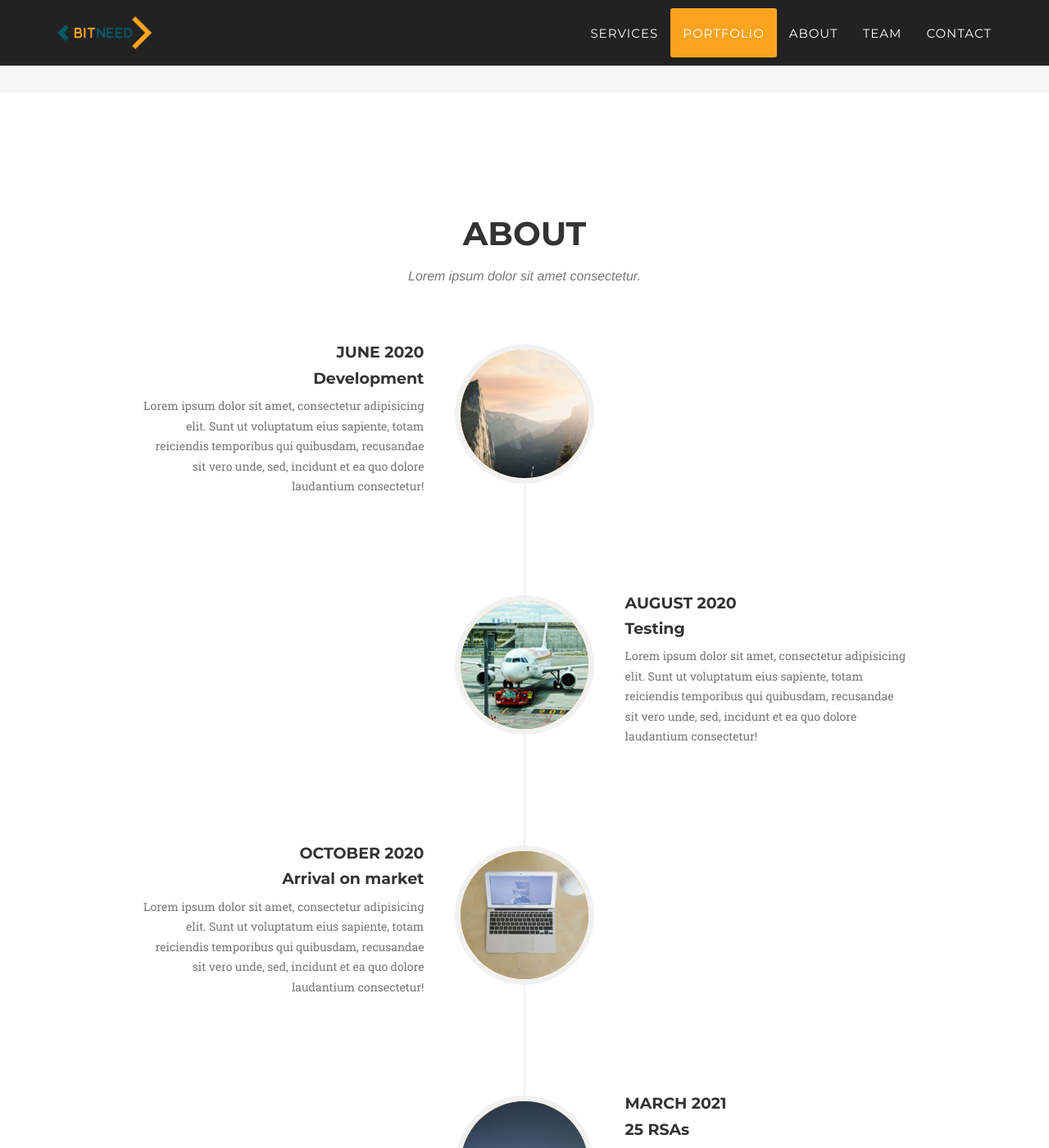
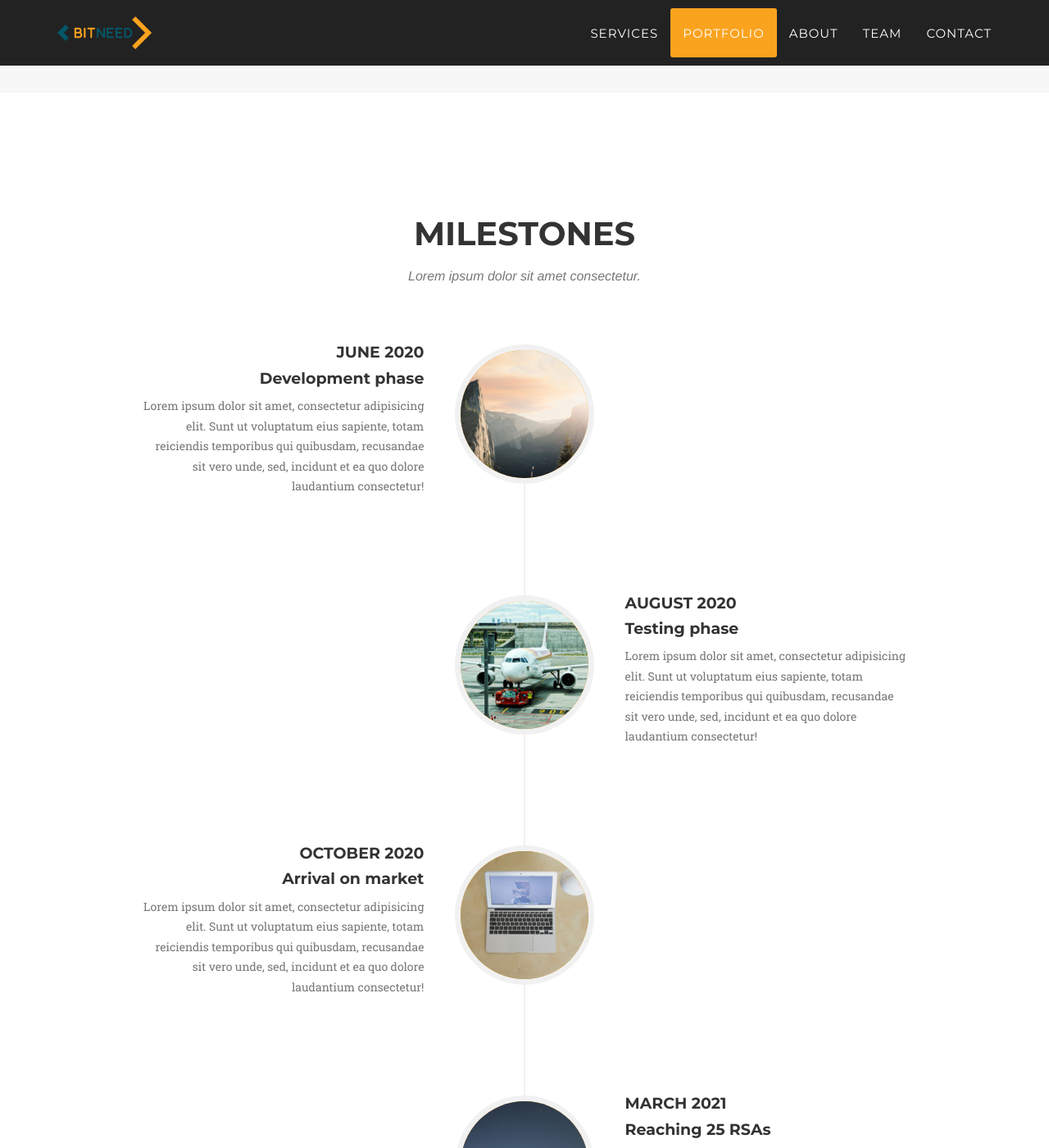
Before and after one commit to BitNeed/bitneed.github.io, a Jekyll site: the page built from index.html, in a window 1280 px wide and 1400 px high, scrolled down 2593 px. Shown: the whole window at 82% size. Built offline with Jekyll 4.4.1, drawn with Linux system fonts in a browser that asks for light colours; some web fonts are replaced; some of the changed text lies outside the part shown.

Commit message:
Update about.html

```diff
--- a/_includes/about.html
+++ b/_includes/about.html
@@ -3,7 +3,7 @@
         <div class="container">
             <div class="row">
                 <div class="col-lg-12 text-center">
-                    <h2 class="section-heading">About</h2>
+                    <h2 class="section-heading">Milestones</h2>
                     <h3 class="section-subheading text-muted">Lorem ipsum dolor sit amet consectetur.</h3>
                 </div>
             </div>
@@ -17,7 +17,7 @@
                             <div class="timeline-panel">
                                 <div class="timeline-heading">
                                     <h4>June 2020</h4>
-                                    <h4 class="subheading">Development</h4>
+                                    <h4 class="subheading">Development phase</h4>
                                 </div>
                                 <div class="timeline-body">
                                     <p class="text-muted">Lorem ipsum dolor sit amet, consectetur adipisicing elit. Sunt ut voluptatum eius sapiente, totam reiciendis temporibus qui quibusdam, recusandae sit vero unde, sed, incidunt et ea quo dolore laudantium consectetur!</p>
@@ -31,7 +31,7 @@
                             <div class="timeline-panel">
                                 <div class="timeline-heading">
                                     <h4>August 2020</h4>
-                                    <h4 class="subheading">Testing</h4>
+                                    <h4 class="subheading">Testing phase</h4>
                                 </div>
                                 <div class="timeline-body">
                                     <p class="text-muted">Lorem ipsum dolor sit amet, consectetur adipisicing elit. Sunt ut voluptatum eius sapiente, totam reiciendis temporibus qui quibusdam, recusandae sit vero unde, sed, incidunt et ea quo dolore laudantium consectetur!</p>
@@ -59,7 +59,7 @@
                             <div class="timeline-panel">
                                 <div class="timeline-heading">
                                     <h4>March 2021</h4>
-                                    <h4 class="subheading">25 RSAs</h4>
+                                    <h4 class="subheading">Reaching 25 RSAs</h4>
                                 </div>
                                 <div class="timeline-body">
                                     <p class="text-muted">Lorem ipsum dolor sit amet, consectetur adipisicing elit. Sunt ut voluptatum eius sapiente, totam reiciendis temporibus qui quibusdam, recusandae sit vero unde, sed, incidunt et ea quo dolore laudantium consectetur!</p>
@@ -73,7 +73,7 @@
                             <div class="timeline-panel">
                                 <div class="timeline-heading">
                                     <h4>November 2021</h4>
-                                    <h4 class="subheading">100+ RSAs</h4>
+                                    <h4 class="subheading">Reaching 100+ RSAs</h4>
                                 </div>
                                 <div class="timeline-body">
                                     <p class="text-muted">Lorem ipsum dolor sit amet, consectetur adipisicing elit. Sunt ut voluptatum eius sapiente, totam reiciendis temporibus qui quibusdam, recusandae sit vero unde, sed, incidunt et ea quo dolore laudantium consectetur!</p>
```
